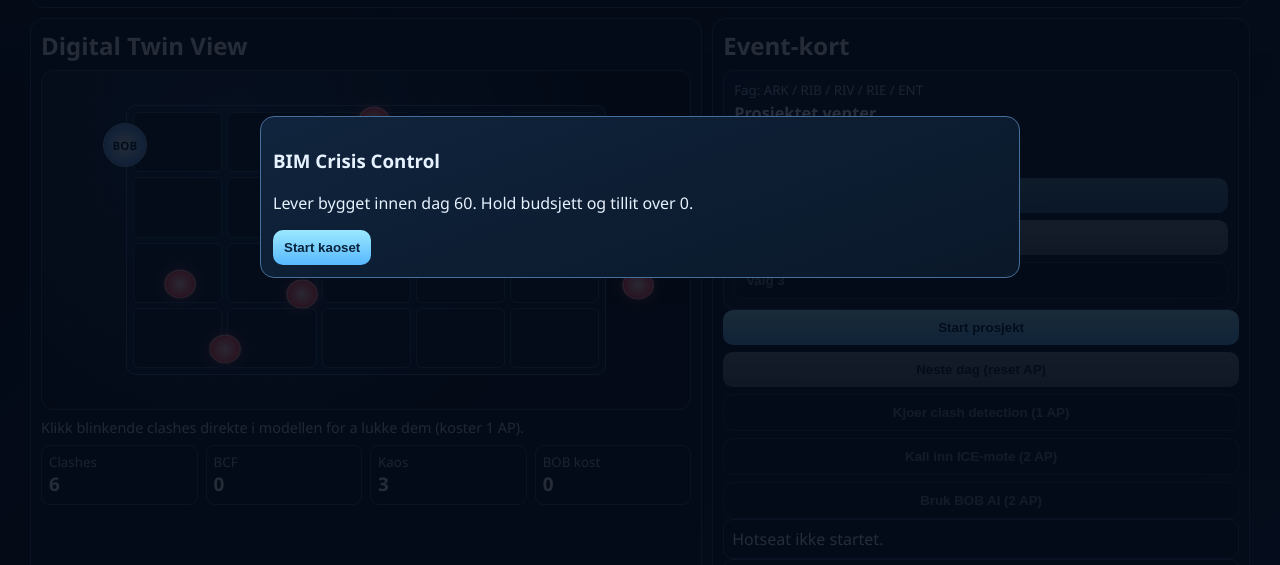
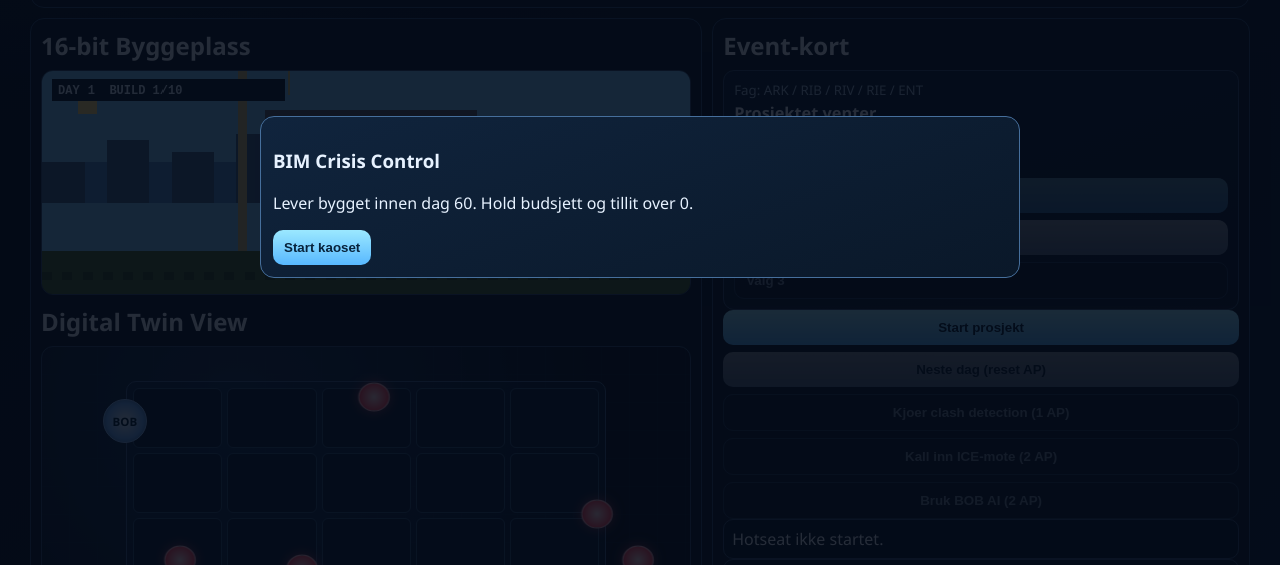
Before and after one commit to ALTBIM/Games, a plain HTML site: page index.html in a window 1280 px wide. Shown: the part 203-768 px from the top of the page. Drawn offline with Linux system fonts and the light colour scheme.

Commit message:
Add 2D 16-bit build scene with day-by-day visual construction

```diff
--- a/css/styles.css
+++ b/css/styles.css
@@ -8,6 +8,7 @@ body{margin:0;font-family:"Segoe UI Variable Text","Segoe UI",sans-serif;color:v
 .meter{height:10px;border:1px solid #355275;border-radius:999px;background:#142844;overflow:hidden}.meter>span{display:block;height:100%;width:0;transition:width .35s ease;background:linear-gradient(90deg,#58c8ff,#7891ff)}
 .g>span{background:linear-gradient(90deg,#2ce39a,#5df4bc)} .y>span{background:linear-gradient(90deg,#ffd26e,#ffad4a)} .a>span{background:linear-gradient(90deg,#8af,#58c8ff)}
 .main{display:grid;grid-template-columns:1.25fr 1fr;gap:10px}.view,.ctl,.logs{padding:10px}
+.pixel-scene{width:100%;height:auto;display:block;border:1px solid #355275;border-radius:12px;background:#0b1828;image-rendering:pixelated;image-rendering:crisp-edges}
 .stage{min-height:340px;border:1px solid #355275;border-radius:12px;position:relative;overflow:hidden;background:linear-gradient(transparent 27px,#1a355455 28px),linear-gradient(90deg,transparent 27px,#1a355455 28px),radial-gradient(circle at 30% 20%,#1a3659 0,#0b1625 68%);background-size:28px 28px,28px 28px,auto}
 .stage.alarm{animation:alarmPulse .65s ease}
 .stage.alarm::after{content:"";position:absolute;inset:-20%;border-radius:50%;border:2px solid #ff8ea1;opacity:.0;animation:alarmWave .65s ease}
--- a/index.html
+++ b/index.html
@@ -26,7 +26,9 @@
 
     <section class="main">
       <section class="panel view">
-        <h2 style="margin:0 0 8px">Digital Twin View</h2>
+        <h2 style="margin:0 0 8px">16-bit Byggeplass</h2>
+        <canvas id="pixelScene" class="pixel-scene" width="640" height="220" aria-label="2D byggeplass"></canvas>
+        <h2 style="margin:10px 0 8px">Digital Twin View</h2>
         <div class="stage" id="stage"><div class="building" id="building"></div><div class="drone" id="drone">BOB</div></div>
         <p class="hint">Klikk blinkende clashes direkte i modellen for a lukke dem (koster 1 AP).</p>
         <div class="kpi">
--- a/js/game.js
+++ b/js/game.js
@@ -10,7 +10,7 @@ import {
   addLog,
   syncClashSpots
 } from "./state.js";
-import { getElements, buildModules, renderLogs, renderClashSpots } from "./ui.js";
+import { getElements, buildModules, renderLogs, renderClashSpots, renderPixelScene } from "./ui.js";
 
 const state = createState();
 const el = getElements();
@@ -137,6 +137,7 @@ function render() {
     : `<div class="prow"><span>Ingen spillere aktive</span><span>-</span></div>`;
 
   renderTwin();
+  renderPixelScene(el, state);
   renderLogs(el, state.logs);
 }
 
--- a/js/ui.js
+++ b/js/ui.js
@@ -5,7 +5,7 @@ export function getElements() {
     "eventMeta","eventTitle","eventBody","opt1","opt2","opt3",
     "clashVal","bcfVal","chaosVal","aiVal","startBtn","nextDayBtn",
     "clashBtn","iceBtn","aiBtn","roleNote","rosterBox","logBox",
-    "overlay","overlayStart","building","stage","drone"
+    "overlay","overlayStart","building","stage","drone","pixelScene"
   ];
   return Object.fromEntries(ids.map(id => [id, document.getElementById(id)]));
 }
@@ -36,3 +36,87 @@ export function renderClashSpots(el, clashSpots, onClick) {
     el.stage.appendChild(b);
   });
 }
+
+export function renderPixelScene(el, state) {
+  const c = el.pixelScene;
+  if (!c) return;
+  const ctx = c.getContext("2d");
+  if (!ctx) return;
+  const w = c.width;
+  const h = c.height;
+  ctx.imageSmoothingEnabled = false;
+
+  // Sky
+  ctx.fillStyle = "#7ecbff";
+  ctx.fillRect(0, 0, w, h);
+  ctx.fillStyle = "#4f8fd1";
+  ctx.fillRect(0, 90, w, 40);
+
+  // Sun
+  ctx.fillStyle = "#ffe27a";
+  ctx.fillRect(36, 24, 18, 18);
+
+  // Skyline blocks
+  const skyline = [40, 62, 50, 68, 56, 74, 48, 60, 46, 70];
+  ctx.fillStyle = "#42668f";
+  skyline.forEach((v, i) => {
+    ctx.fillRect(i * 64, 130 - v, 42, v);
+  });
+
+  // Ground
+  ctx.fillStyle = "#4a6a34";
+  ctx.fillRect(0, h - 42, w, 42);
+  ctx.fillStyle = "#345027";
+  for (let i = 0; i < w; i += 20) ctx.fillRect(i, h - 22, 10, 8);
+
+  // Construction progress
+  const floors = 10;
+  const builtFloors = Math.max(1, Math.min(floors, Math.floor((state.day / 6) + (state.progress / 20))));
+  const bx = 220;
+  const by = h - 42;
+  const bw = 210;
+  const fh = 14;
+
+  // Crane
+  ctx.fillStyle = "#d0c17d";
+  ctx.fillRect(bx - 26, by - (floors * fh) - 48, 8, floors * fh + 48);
+  ctx.fillRect(bx - 26, by - (floors * fh) - 48, 130, 8);
+  const hookX = bx + 16 + (state.day * 7 % 80);
+  ctx.fillRect(hookX, by - (floors * fh) - 40, 2, 26);
+
+  // Building frame
+  ctx.fillStyle = "#5b6673";
+  ctx.fillRect(bx, by - floors * fh, bw, floors * fh);
+
+  for (let f = 0; f < builtFloors; f += 1) {
+    const y = by - (f + 1) * fh;
+    ctx.fillStyle = f % 2 ? "#9aa8b8" : "#8e9cad";
+    ctx.fillRect(bx + 2, y + 1, bw - 4, fh - 2);
+    // windows on finished floors
+    if (f < builtFloors - 1) {
+      ctx.fillStyle = "#2f4f74";
+      for (let x = bx + 12; x < bx + bw - 10; x += 24) ctx.fillRect(x, y + 4, 10, 6);
+    }
+  }
+
+  // Unfinished top floor scaffolding
+  ctx.fillStyle = "#c88a4d";
+  ctx.fillRect(bx + 4, by - builtFloors * fh + 4, bw - 8, 2);
+
+  // Worker sprite
+  const workerX = bx + 20 + ((state.day * 9 + state.chaos * 3) % (bw - 40));
+  const workerY = by - builtFloors * fh + 2;
+  ctx.fillStyle = "#20374f";
+  ctx.fillRect(workerX, workerY + 6, 6, 6);
+  ctx.fillStyle = "#ffcf7b";
+  ctx.fillRect(workerX + 1, workerY + 1, 4, 4);
+  ctx.fillStyle = "#e96a52";
+  ctx.fillRect(workerX + 1, workerY + 5, 4, 2);
+
+  // HUD text
+  ctx.fillStyle = "#0f2137";
+  ctx.fillRect(10, 8, 230, 22);
+  ctx.fillStyle = "#d8ecff";
+  ctx.font = "bold 12px monospace";
+  ctx.fillText(`DAY ${state.day}  BUILD ${builtFloors}/${floors}`, 16, 23);
+}
```
